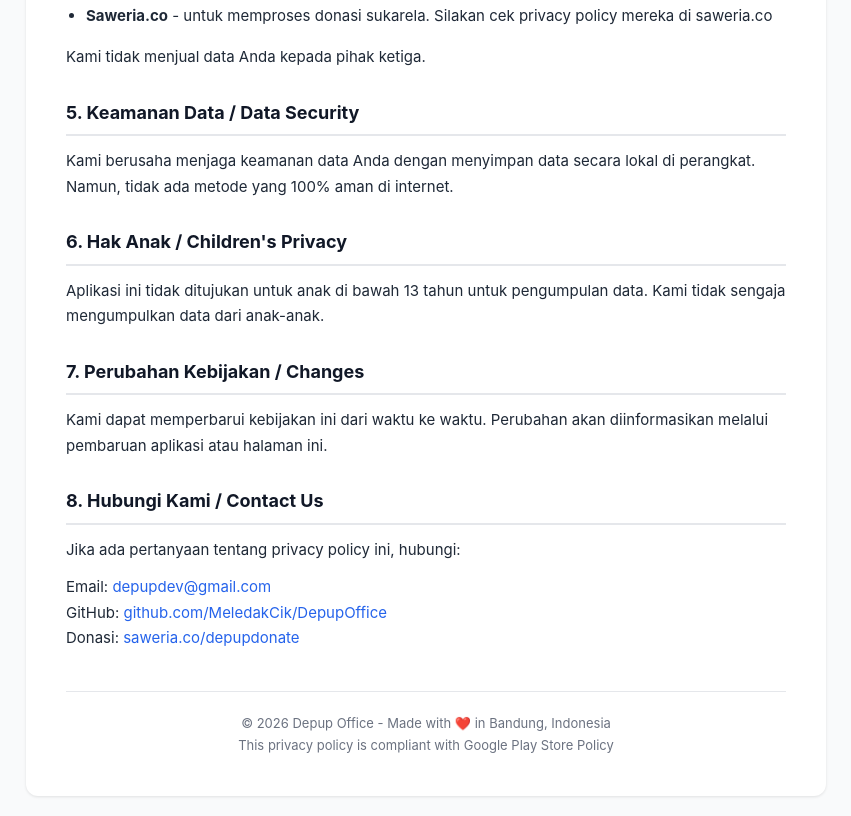
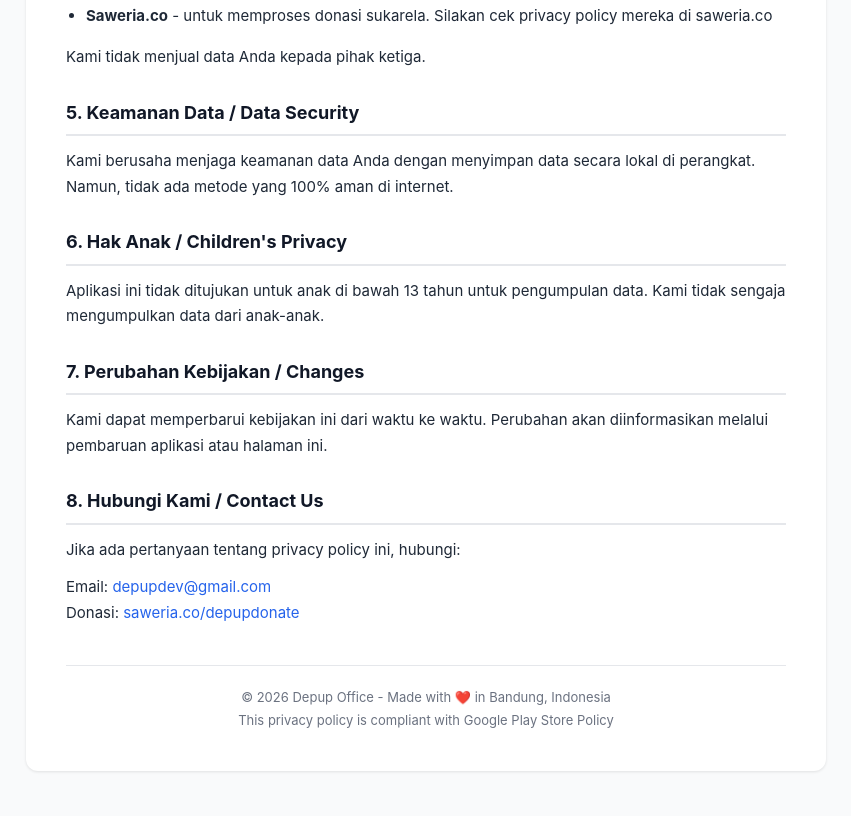
Before and after one commit to MeledakCik/DepupOffice-privacy, a plain HTML site: page index.html in a window 1280 px wide. Shown: the part 1295-2111 px from the top of the page, without its empty margins (214-1065 px from the left). After the commit the page ends 2086 px from the top, so only its background shows below. Drawn offline with Linux system fonts and the light colour scheme.

Commit message:
Update index.html

```diff
--- a/index.html
+++ b/index.html
@@ -73,7 +73,6 @@
   <h2>8. Hubungi Kami / Contact Us</h2>
   <p>Jika ada pertanyaan tentang privacy policy ini, hubungi:</p>
   <p>Email: <a href="mailto:depupdev@gmail.com">depupdev@gmail.com</a><br>
-  GitHub: <a href="https://github.com/MeledakCik/DepupOffice" target="_blank">github.com/MeledakCik/DepupOffice</a><br>
   Donasi: <a href="https://saweria.co/depupdonate" target="_blank">saweria.co/depupdonate</a></p>
 
   <div class="footer">
```
